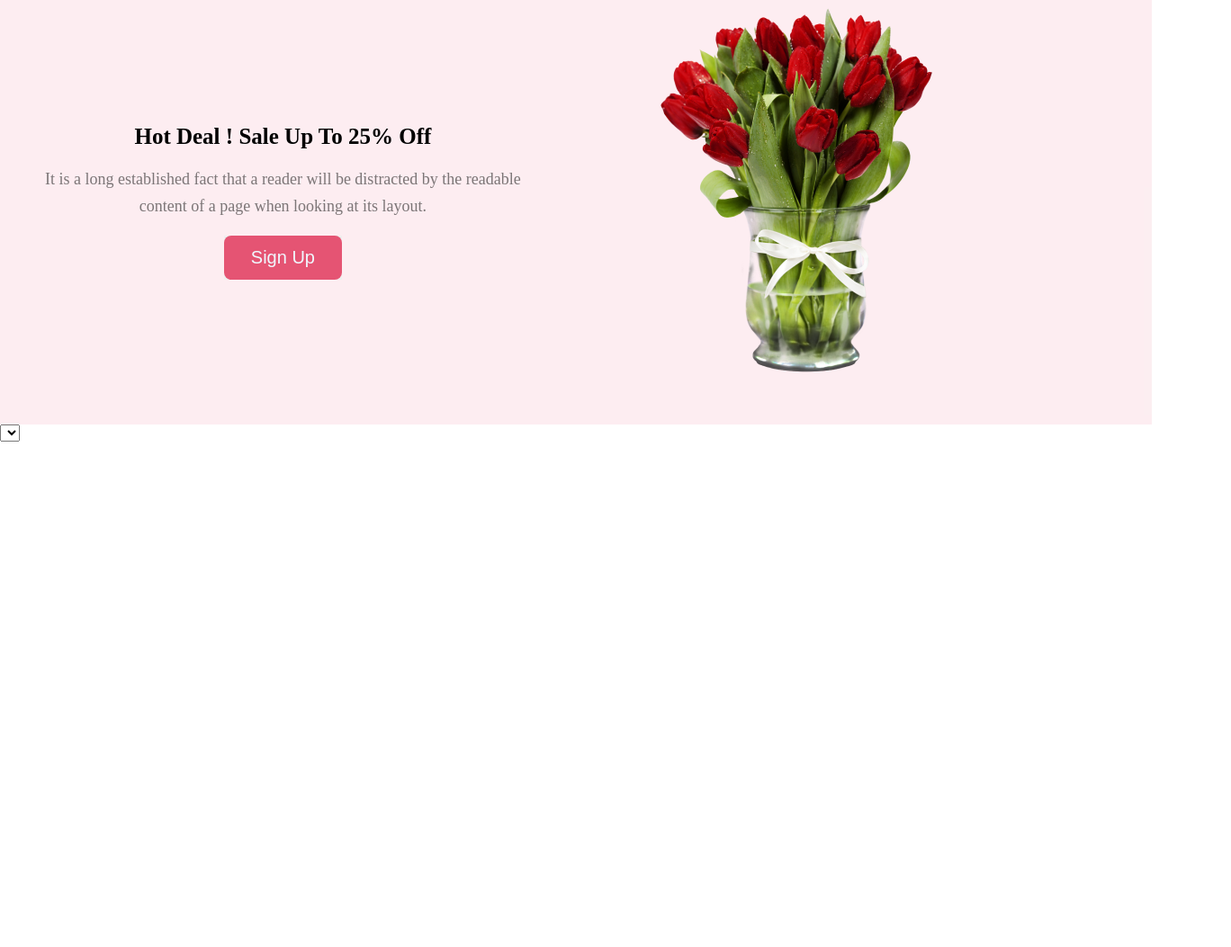
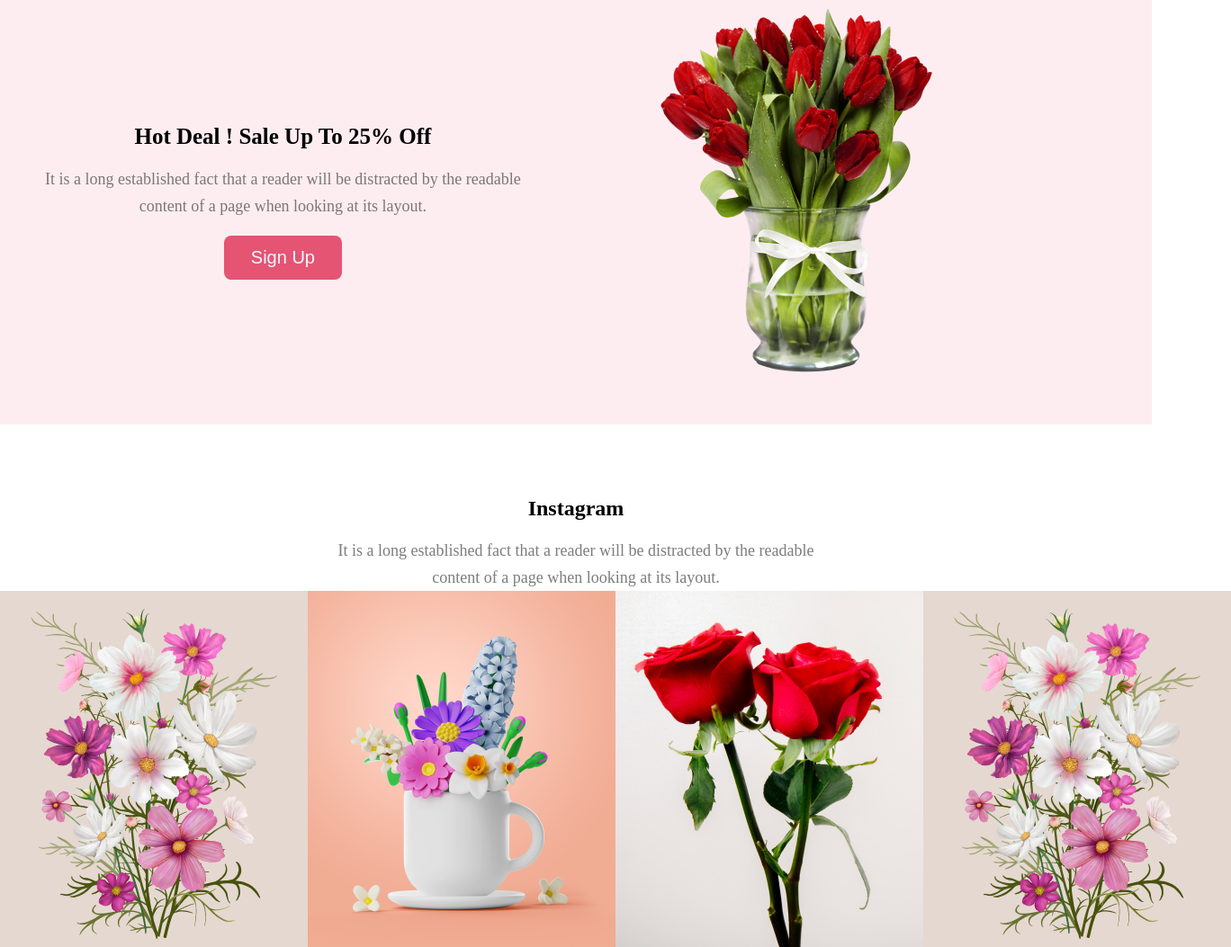
Before and after one commit to yead111/Assignment, a plain HTML site: page index.html in a window 1280 px wide. Shown: the part 1571-2624 px from the top of the page at 90% size, 1368 px wide, since content can reach past the window. Before the commit the page ends 2062 px from the top, so only its background shows below. Drawn offline with Linux system fonts and the light colour scheme.

Commit message:
added image

```diff
--- a/index.html
+++ b/index.html
@@ -45,6 +45,7 @@
                 <img class="border-img-2" src="images/pngwing 5.png" alt="">
                 <img class="border-img-3" src="images/pngwing 7.png" alt="">
             </div>
+        </section>
         <section class="Sale-Up">
                 <div class="Hot-Dea">
                     <h1 class="hot">Hot Deal ! Sale Up To 25% Off</h1><br>
@@ -60,14 +61,19 @@
                 </div>
 
         </section>
-            <select>
-                <div class="Instagram">
+
+        <section class="Instagram">
+            <div class="4-image">
                 <h1>Instagram</h1>
-                    <p>It is a long established fact that a reader will be distracted by the readable content of a page
+                <br>
+                <p class="all-paragraph">It is a long established fact that a reader will be distracted by the readable <br>content of a page
                     when looking at its layout.</p>
             </div>
-            </select>
-
+            <div class="images">
+                <img src="images/Rectangle 4.png" alt="">
+                <img src="images/Rectangle 5.png" alt="">
+                <img src="images/Rectangle 6.png" alt="">
+                <img src="images/Rectangle 4.png" alt="">
             </div>
 
         </section>
--- a/style.css
+++ b/style.css
@@ -109,3 +109,13 @@
     text-align: center;
     gap: 100px;
 }
+.Instagram{
+    width: 100%;
+    height: 400px;
+    text-align: center;
+    margin-top: 80px;
+}
+.images{
+    display: flex;
+    size-adjust: auto;
+}
```
Lines whose indentation alone changed are shown as unchanged.
